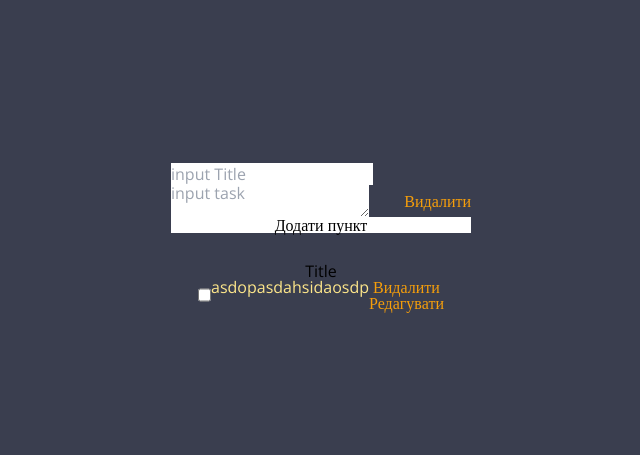
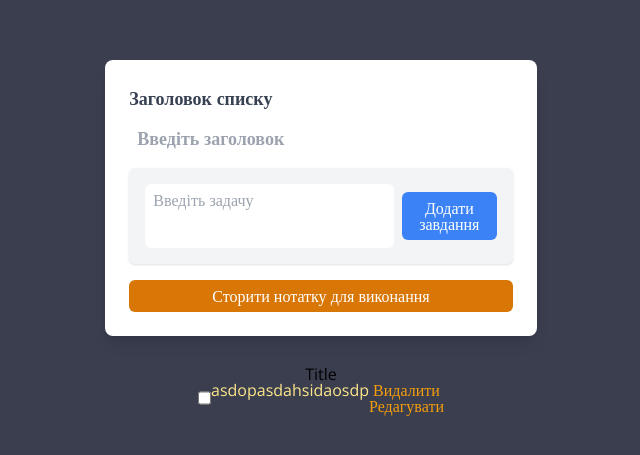
Before and after one commit to Vladosik337/to-do-list-React, a React app: page / in a window 1280 px wide. Shown: the part 163-618 px from the top of the page, without its empty margins (319-959 px from the left). Built offline with nearby package versions, Linux system fonts and the light colour scheme; the HTML template or start-up script is replaced by a standard one.

Commit message:
[FEAT] add in component function  addTask, updateTask, removeTask

```diff
--- a/src/components/ListCreator.tsx
+++ b/src/components/ListCreator.tsx
@@ -1,18 +1,86 @@
-import React from 'react';
+import React, { useState } from 'react';
 
-const ListCreator = () => {
+interface ListCreatorProps {
+    listTitle: string;
+    setListTitle: (title: string) => void;
+    listTask: string;
+    setListTask: (task: string) => void;
+}
+
+const ListCreator = ({ listTitle, setListTitle, listTask, setListTask }) => {
+    const [tasks, setTasks] = useState<string[]>([]);
+
+    const addTask = () => {
+        if (listTask.trim() !== '') {
+            setTasks([...tasks, listTask]);
+            setListTask('');
+        }
+    };
+
+    const updateTask = (index: number, value: string) => {
+        const updatedTasks = tasks.map((task, i) => {
+            if (i === index) {
+                return value;
+            } else {
+                return task;
+            }
+        });
+        setTasks(updatedTasks);
+    };
+
+    const removeTask = (index: number) => {
+        setTasks(tasks.filter((_, i) => i !== index));
+    };
+
     return (
-        <div className={'create-list'}>
-            <label htmlFor="create-title">
-                <input type="text" id={'create-title'} placeholder={'input Title'}/>
+        <div className="max-w-lg mx-auto p-6 bg-white rounded-lg shadow-lg">
+            <label htmlFor="create-title" className="block mb-2 text-lg font-semibold text-gray-700">
+                Заголовок списку
+                <input
+                    type="text"
+                    id="create-title"
+                    placeholder="Введіть заголовок"
+                    value={listTitle}
+                    onChange={(e) => setListTitle(e.target.value)}
+                    className="mt-1 block w-full p-2 border border-gray-300 rounded-md focus:outline-none focus:ring focus:ring-amber-400"
+                />
             </label>
-            <ul>
-                <li className={'text-amber-200 flex justify-between w-[300px]'}>
-                    <textarea placeholder={'input task'}></textarea>
-                    <button className={'text-amber-500 '}>Видалити</button>
+            <ul className="space-y-4">
+                {tasks.map((task, index) => (
+                    <li key={index} className="flex items-center justify-between bg-gray-100 p-4 rounded-md shadow">
+                        <textarea
+                            className="w-full h-16 p-2 border border-gray-300 rounded-md focus:outline-none focus:ring focus:ring-amber-400 resize-none"
+                            value={task}
+                            onChange={(e) => updateTask(index, e.target.value)}
+                        />
+                        <button
+                            className="ml-2 p-2 text-white bg-red-500 rounded-md hover:bg-red-600 transition duration-200"
+                            onClick={() => removeTask(index)}
+                        >
+                            Видалити
+                        </button>
+                    </li>
+                ))}
+                <li className="flex items-center justify-between bg-gray-100 p-4 rounded-md shadow">
+                    <textarea
+                        placeholder="Введіть задачу"
+                        className="w-full h-16 p-2 border border-gray-300 rounded-md focus:outline-none focus:ring focus:ring-amber-400 resize-none"
+                        value={listTask}
+                        onChange={(e) => setListTask(e.target.value)}
+                    />
+                    <button
+                        className="ml-2 p-2 text-white bg-blue-500 rounded-md hover:bg-blue-600 transition duration-200"
+                        onClick={addTask}
+                    >
+                        Додати завдання
+                    </button>
                 </li>
-                <button className={'text-center w-full bg-[#FFFF]'}>Додати пункт</button>
             </ul>
+            <button
+                className="mt-4 w-full p-2 text-white bg-amber-600 rounded-md hover:bg-amber-700 transition duration-200"
+            >
+                Сторити нотатку для виконання
+            </button>
         </div>
     );
 };
```
